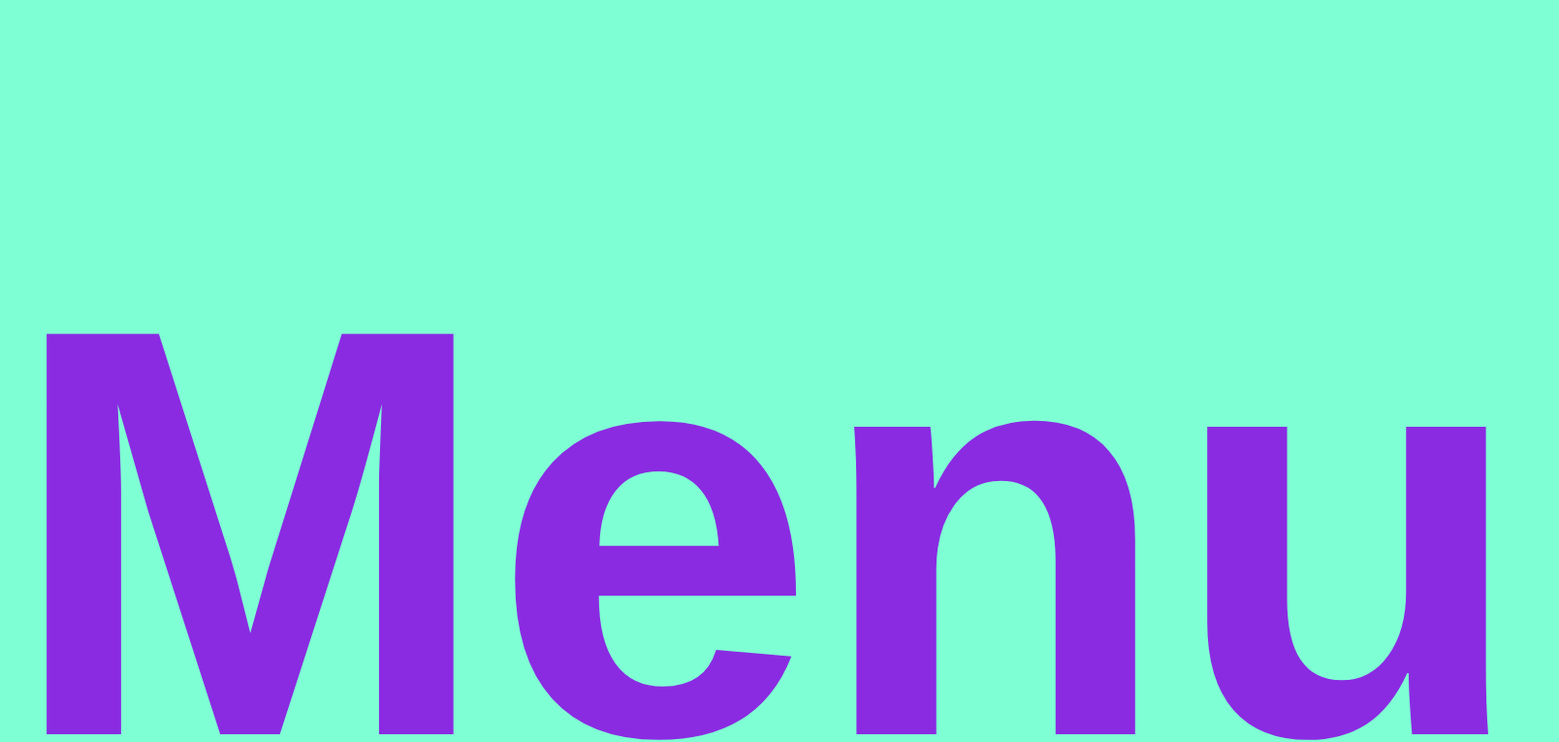
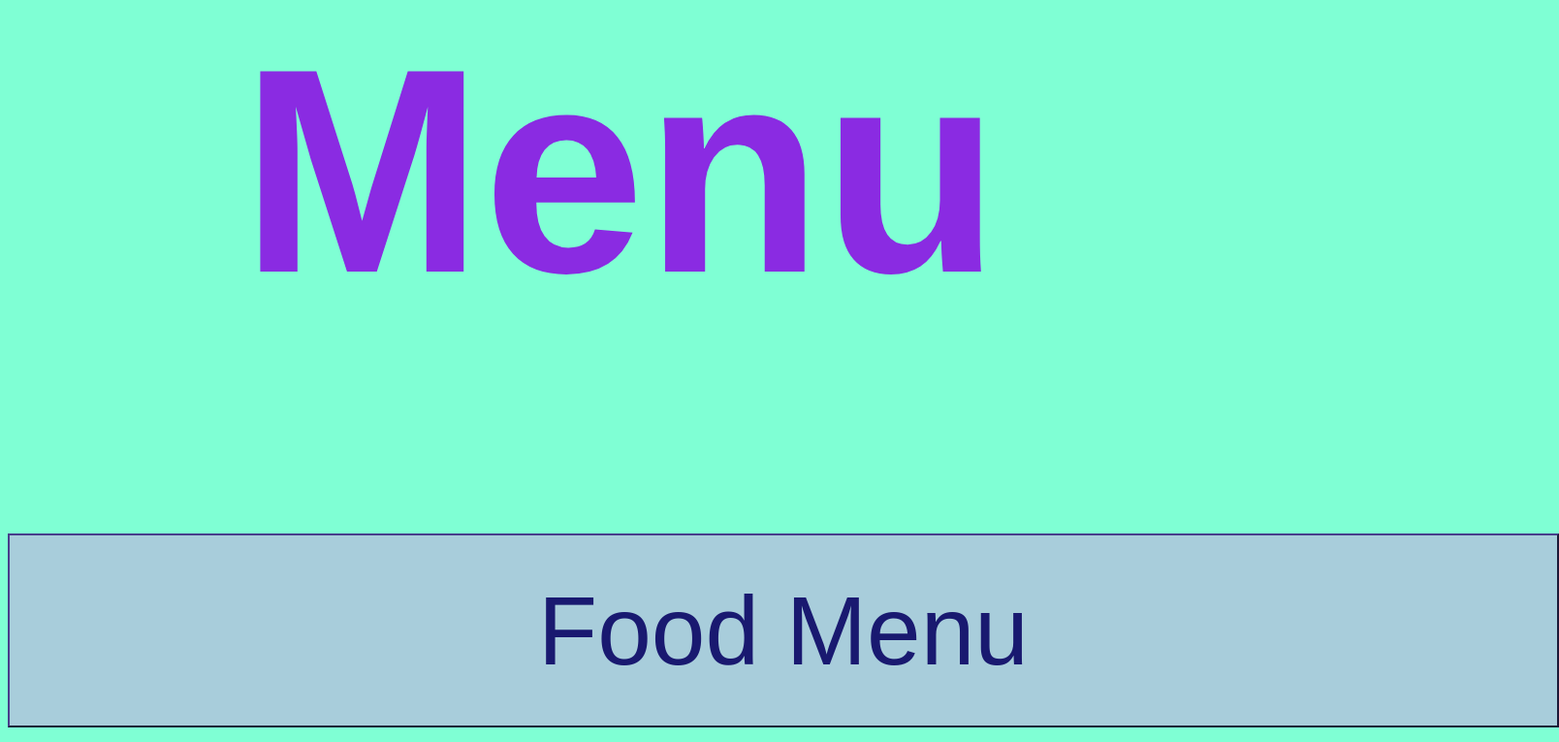
Before and after one commit to SuryanshB/menu, a plain HTML site: page index.html in a window 1280 px wide. Shown: the part 198-963 px from the top of the page at 97% size, 1608 px wide, since content can reach past the window. Drawn offline with Linux system fonts and the light colour scheme.

Commit message:
Finished

```diff
--- a/styles.css
+++ b/styles.css
@@ -4,7 +4,7 @@ h1{
     align-self: center;
     align-content: center;
     font-family: sans-serif;
-    font-size: 600px;
+    font-size: 300px;
 }
 
 body{
@@ -19,7 +19,7 @@ body{
 
 .menu_btn{
     color: midnightblue;
-    width: 1500px;
+    width: 1600px;
     text-align: center;
     align-self: center;
     align-content: center;
```
